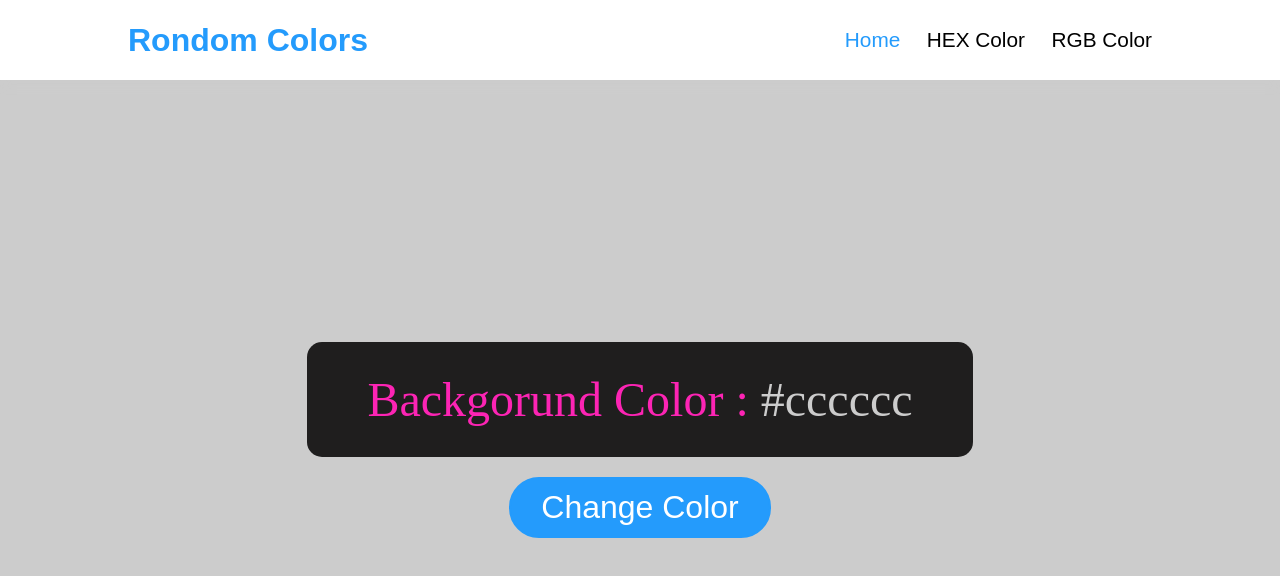
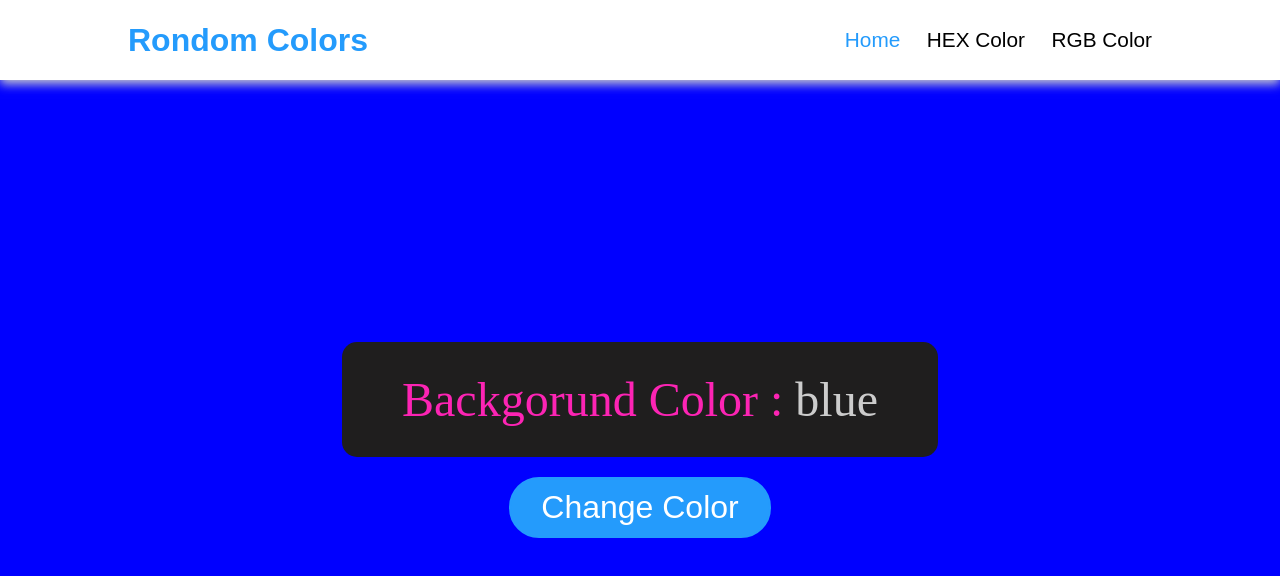
Before and after one commit to Jr1213/rondom-color, a plain HTML site: page index.html in a window 1280 px wide. Both pictures are taken after a click on the button "Change Color". Drawn offline with Linux system fonts and the light colour scheme.

Commit message:
finish js for hex & home

```diff
--- a/css/style.css
+++ b/css/style.css
@@ -95,3 +95,6 @@ main div {
     }
 
 }
+/* section{
+    color: cadetblue;
+} */
--- a/index.html
+++ b/index.html
@@ -28,7 +28,7 @@
 
     <!-- content -->
     <main>
-        <div>Backgorund Color : <span class="color">#cccccc</span></div>
+        <div>Backgorund Color : <span class="color">gray</span></div>
         <button class="btn">Change Color</button>
     </main>
     <!-- js -->
--- a/js/index.js
+++ b/js/index.js
@@ -0,0 +1,15 @@
+const colorList= ['red', 'yellow', 'blue', 'green', 'black', 'cadetblue', 'white', 'gray']
+const btn = document.querySelector('.btn');
+const color = document.querySelector('.color');
+const main = document.querySelector('main')
+btn.addEventListener('click',function (){
+    let rondom = rondomNumber()
+    main.style.backgroundColor= colorList[rondom];
+    color.textContent = colorList[rondom];
+    console.log(rondom)
+})
+
+function rondomNumber(){
+   return Math.floor(Math.random()*colorList.length);
+
+}
```
Also changed, not shown: js/hex.js (+17 -0 lines).
